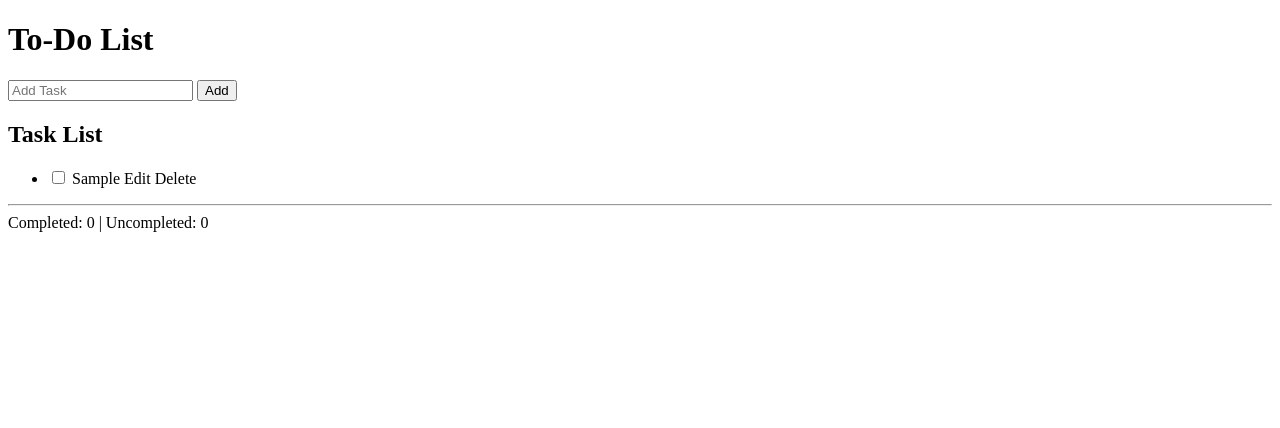
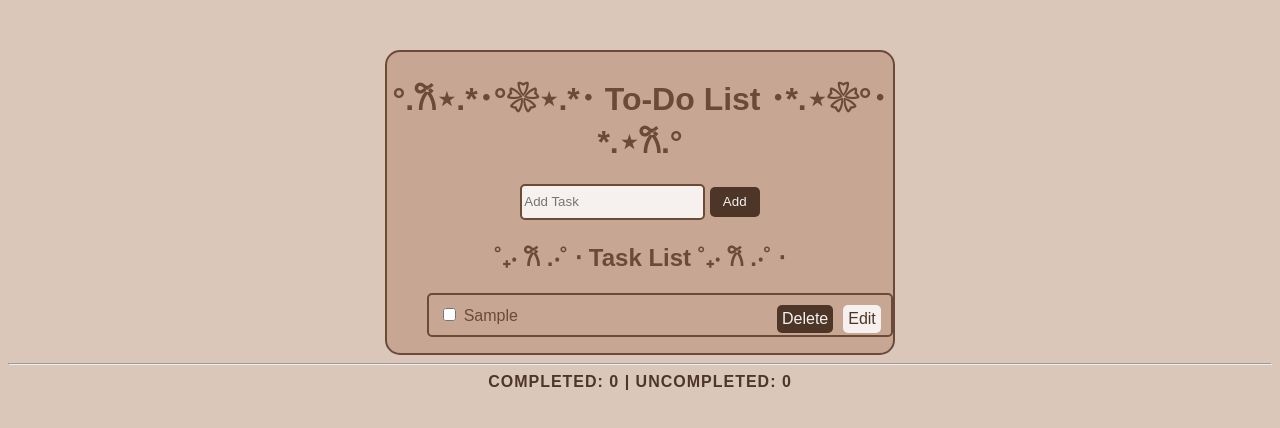
Before and after one commit to martapiotrowska257/todo-list, a plain HTML site: page index.html in a window 1280 px wide. Both pictures are taken after typing "Sample" into the empty fields and a click on the button "Add". Drawn offline with Linux system fonts and the light colour scheme.

Commit message:
enhance visual styling: update header and task list titles with decorative characters

```diff
--- a/index.html
+++ b/index.html
@@ -11,7 +11,7 @@
     <div id="todo-container">
       <!-- todo list header -->
       <div id="header">
-        <h1>To-Do List</h1>
+        <h1>°.𐙚⋆.*･°❀⋆.*･ To-Do List ･*.⋆❀°･*.⋆𐙚.°</h1>
       </div>
 
       <!-- create input box -->
@@ -28,7 +28,7 @@
       </div>
 
       <!-- task list -->
-      <h2>Task List</h2>
+      <h2>˚₊‧ 𐙚 .‧˚ ⋅ Task List ˚₊‧ 𐙚 .‧˚ ⋅</h2>
       <ul id="list-container"></ul>
     </div>
 
--- a/styles.css
+++ b/styles.css
@@ -3,3 +3,100 @@
   color: gray;
   border: 1px solid gray;
 }
+
+body {
+  background-color: #dbc6ba;
+  font-family: Arial, Helvetica, sans-serif;
+  text-align: center;
+  margin-top: 50px;
+}
+
+#todo-container {
+  background-color: #c7a794;
+  color: #6b4b38;
+  margin: 0 auto;
+  width: 40%;
+  border: 2px solid #6b4b38;
+  border-radius: 15px;
+}
+
+#header {
+  text-align: center;
+}
+
+#todo-form {
+  input {
+    height: 30px;
+    background-color: #f6f1ee;
+    border: 2px solid #6b4b38;
+    border-radius: 5px;
+    color: #4d3628;
+  }
+
+  #input-button {
+    cursor: pointer;
+    width: 50px;
+    height: 30px;
+    color: #f6f1ee;
+    background-color: #4d3628;
+    border: none;
+    border-radius: 5px;
+  }
+
+  #input-button:hover {
+    background-color: #dbc6ba;
+    color: #4d3628;
+    transition: 0.4s;
+  }
+}
+
+#list-container {
+  list-style: none;
+  text-align: left;
+
+  li {
+    border: 2px solid #6b4b38;
+    border-radius: 5px;
+    margin-bottom: 10px;
+    margin-top: 10px;
+    padding: 10px;
+  }
+}
+
+.edit-btn {
+  cursor: pointer;
+  float: right;
+  background-color: #f6f1ee;
+  border: none;
+  border-radius: 5px;
+  color: #4d3628;
+  padding: 5px;
+}
+
+.delete-btn {
+  margin-right: 10px;
+  cursor: pointer;
+  float: right;
+  background-color: #4d3628;
+  border: none;
+  border-radius: 5px;
+  color: #f6f1ee;
+  padding: 5px;
+}
+
+.edit-btn:hover {
+  background-color: #e3d3ca;
+  transition: 0.4s;
+}
+
+.delete-btn:hover {
+  background-color: #b35f4d;
+  transition: 0.4s;
+}
+
+#task-counters {
+  text-transform: uppercase;
+  font-weight: bold;
+  letter-spacing: 1px;
+  color: #4d3628;
+}
```
